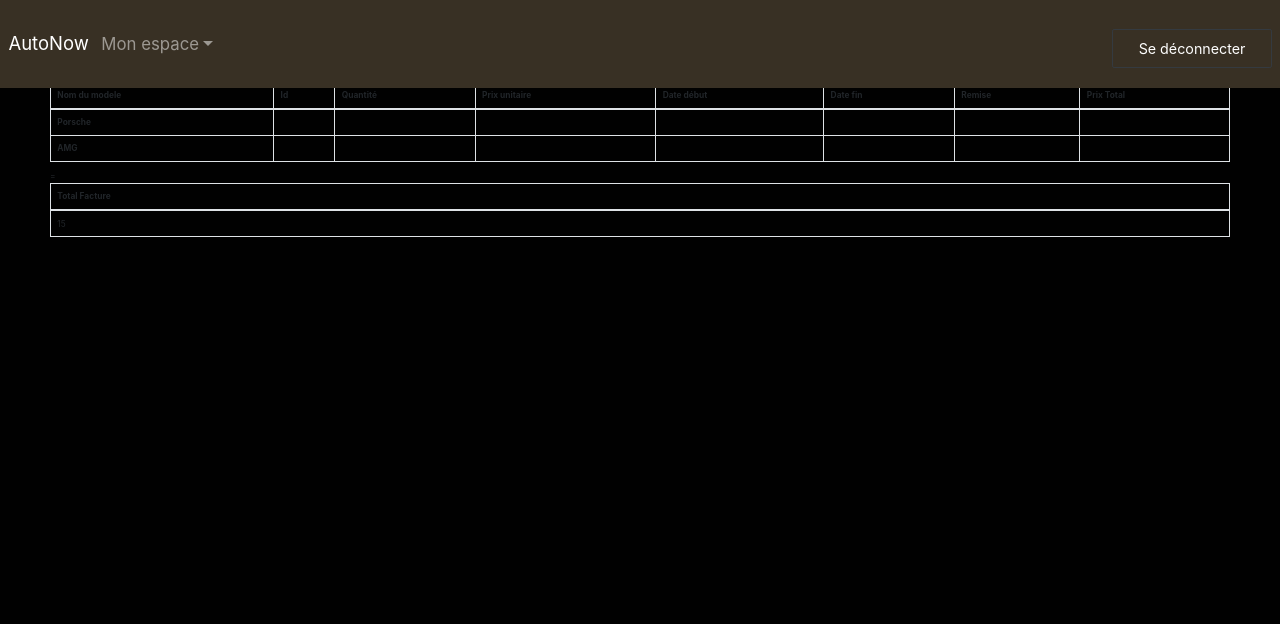
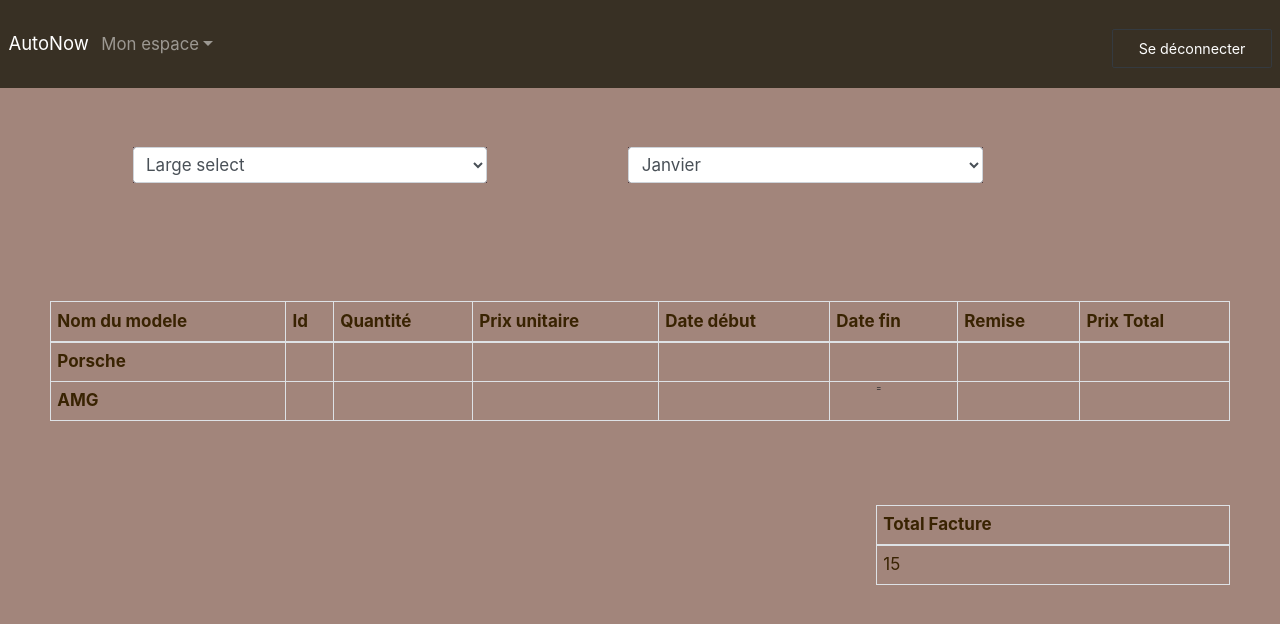
Before and after one commit to SerineBettayeb/pweb, a PHP site: page /vue/facture.html in a window 1280 px wide. Shown: the top 624 px of the page. Run offline with PHP 8.4, Linux system fonts and the light colour scheme; lists and menus that the app fills with data are empty.

Commit message:
Update style.css

```diff
--- a/css/style.css
+++ b/css/style.css
@@ -19,6 +19,9 @@ body{
 	background-size: cover;
     background-attachment: fixed;
     background-position: center;
+}
+body#facture{
+    background:rgb(162, 133, 123);
 }
 
 .connecter .btn{
@@ -196,7 +199,7 @@ div.c-wrapper{
     margin-left: 5%;
 }
 .heading{
-    color: white;
+    color: rgb(57, 35, 2);
     font-size: 400%;
     margin-top: 6%;
 }
@@ -290,8 +293,26 @@ form button{
   outline:none;
   cursor:pointer;
 }
+.table{
+    margin-top: 110px;
+    color: rgb(57, 35, 2);
+    font-size: 17px;
+}
+.total{
+    margin-top: -4%;
+    margin-left: 70%;
+}
+.form-controll{
+    margin-top: 20%;
+    background-color: rgb(84, 59, 59);
+    font-size: 17px;
+    margin-left: 17%;
+    margin-right: 10%;
 
-/*Essai panier*/
+
+}
+
+/*essaie*/
 @media (min-width: 1025px) {
     .h-custom {
     height: 100vh !important;
```
